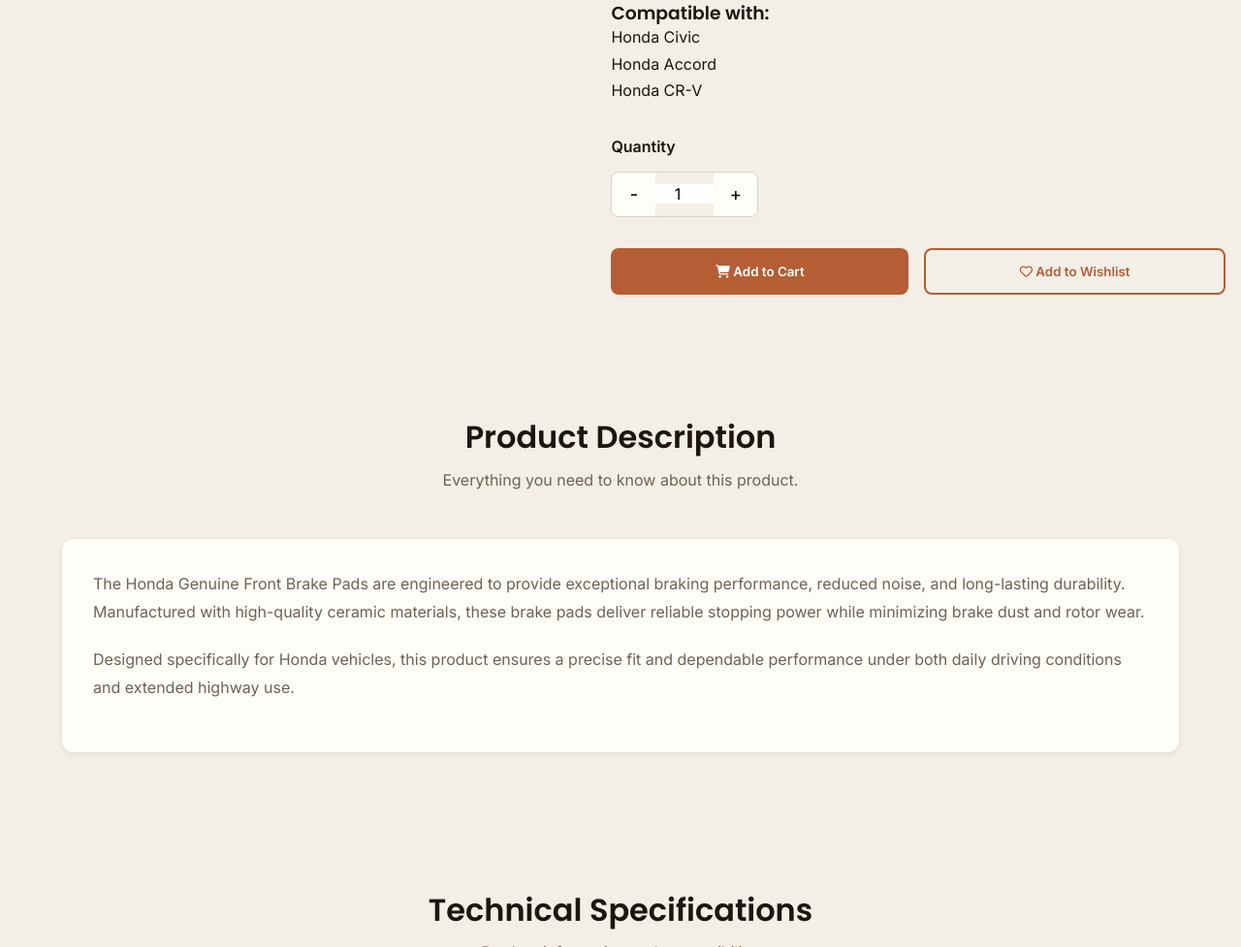
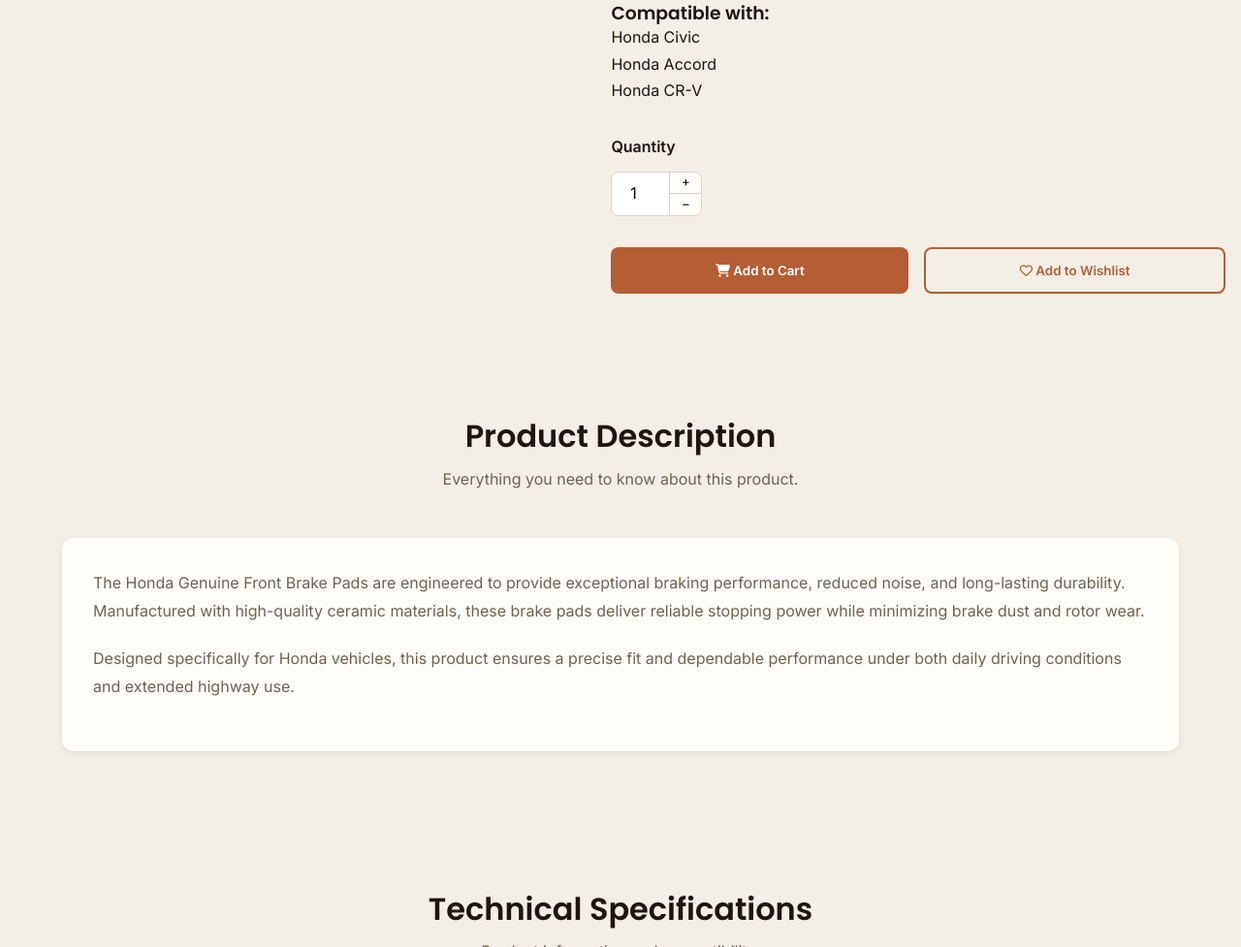
Before and after one commit to bramoreirac/htautoparts, a plain HTML site: page product.html in a window 1280 px wide. Shown: the part 762-1739 px from the top of the page at 97% size. Drawn offline with Linux system fonts and the light colour scheme.

Commit message:
updated qty control in product.html and css/product.css

```diff
--- a/css/product.css
+++ b/css/product.css
@@ -162,9 +162,11 @@
 
 .quantity-box{
 
-    display: flex;
+    display: grid;
 
-    align-items: center;
+    grid-template-columns: 60px 32px;
+
+    grid-template-rows: repeat(2, 22px);
 
     width: fit-content;
 
@@ -178,9 +180,9 @@
 
 .quantity-box button{
 
-    width: 45px;
+    width: 32px;
 
-    height: 45px;
+    height: 22px;
 
     border: none;
 
@@ -188,9 +190,15 @@
 
     cursor: pointer;
 
-    font-size: 1.2rem;
+    line-height: 1;
 
     transition: var(--transition-fast);
+
+}
+
+.quantity-box button:first-of-type{
+
+    border-bottom: 1px solid var(--border-color);
 
 }
 
@@ -204,15 +212,19 @@
 
 .quantity-box input{
 
+    grid-row: 1 / 3;
+
     width: 60px;
 
     text-align: center;
 
     border: none;
 
+    border-right: 1px solid var(--border-color);
+
     outline: none;
 
-    font-size: 1rem;
+    font: inherit;
 
 }
 
--- a/product.html
+++ b/product.html
@@ -275,17 +275,17 @@
 
                         <div class="quantity-box">
 
-                            <button type="button" id="decreaseQty">
+                            <input id="quantity" type="number" value="1" min="1">
 
-                                -
+                            <button type="button" id="increaseQty" aria-label="Increase quantity">
+
+                                +
 
                             </button>
 
-                            <input id="quantity" type="number" value="1" min="1">
+                            <button type="button" id="decreaseQty" aria-label="Decrease quantity">
 
-                            <button type="button" id="increaseQty">
-
-                                +
+                                −
 
                             </button>
 
```
